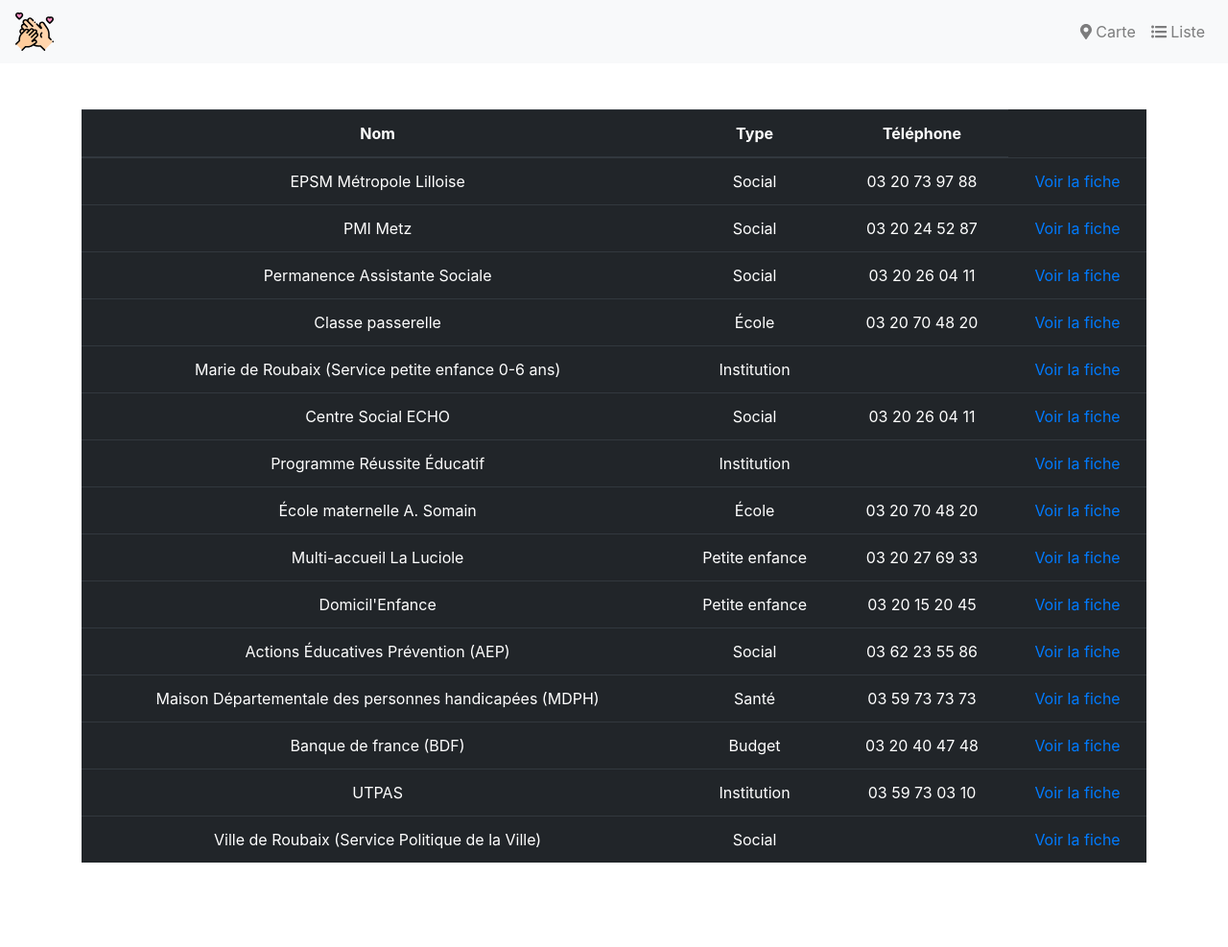
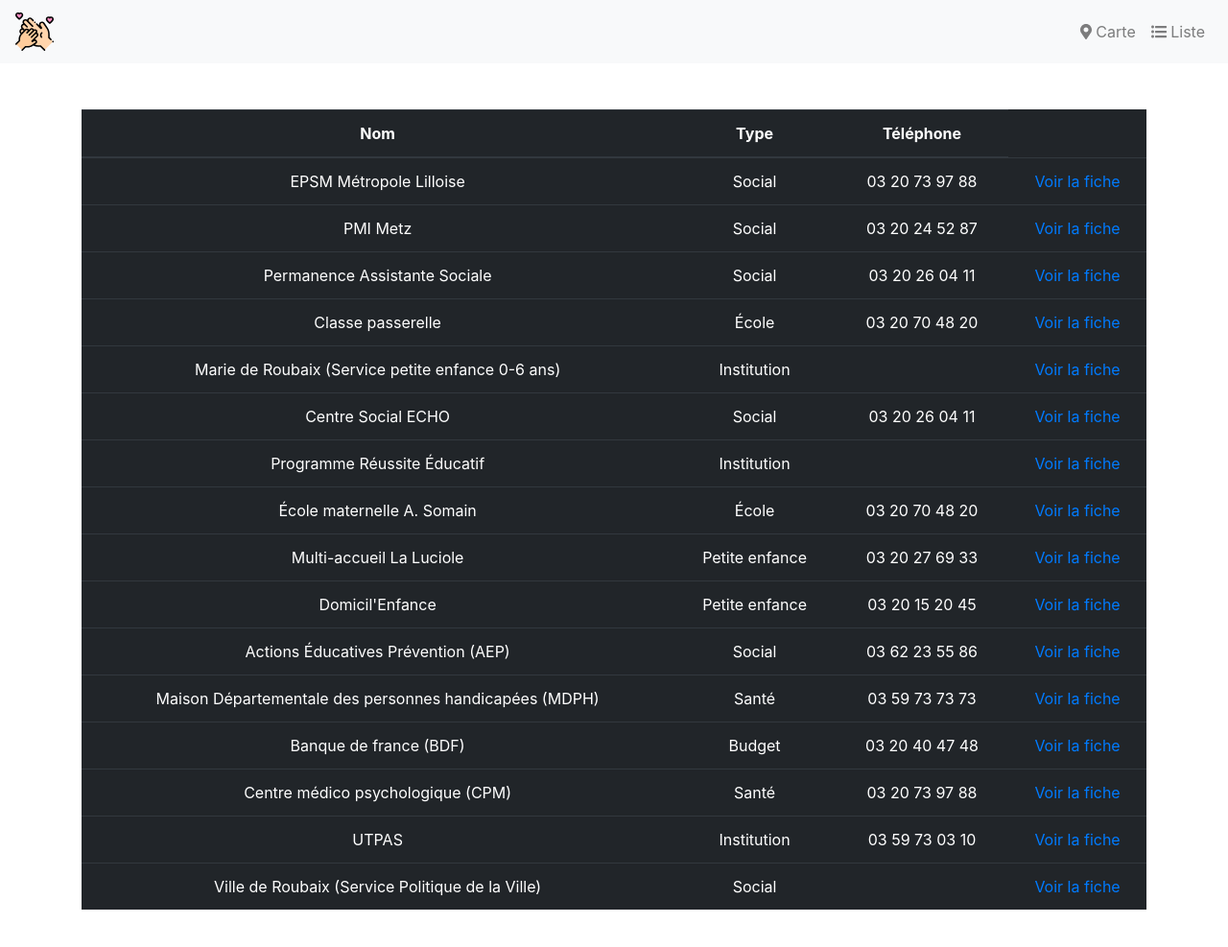
Before and after one commit to commissionparentalite/commissionparentalite.github.io, a Jekyll site: the page built from list.html, in a window 1280 px wide and 996 px high. Shown: the top 987 px of the window at 96% size. Built offline with Jekyll 4.4.1, drawn with Linux system fonts in a browser that asks for light colours; nearby versions of some CDN libraries.

Commit message:
Update from Forestry.io - Updated centre-medico-psychologique-cpm.md

```diff
--- a/_membres/centre-medico-psychologique-cpm.md
+++ b/_membres/centre-medico-psychologique-cpm.md
@@ -3,6 +3,22 @@
 layout: post
 desc: true
 date: 2018-09-10 14:08:41 +0000
-published: false
+name: Centre médico psychologique (CPM)
+type: Santé
+rue: 86 rue Pellart
+ville: Roubaix
+cp: 59100
+phone: 03 20 73 97 88
+image: ''
+logo: ''
+keywords: []
+contacts:
+- name: ''
+  mail: ''
+  phone: ''
 
 ---
+## Missions
+
+* Écoute, orientation et suivi thérapeutique pour enfants de 0 à 15 ans présentant des difficultés psychologiques
+* Consultation sur rendez-vous avec diff pro (psychiatre, psychologue, orthophoniste, psychomotricienne et Assistante sociale)
```
